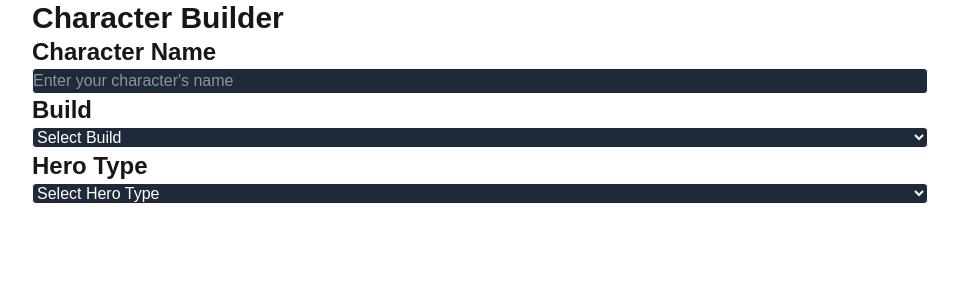
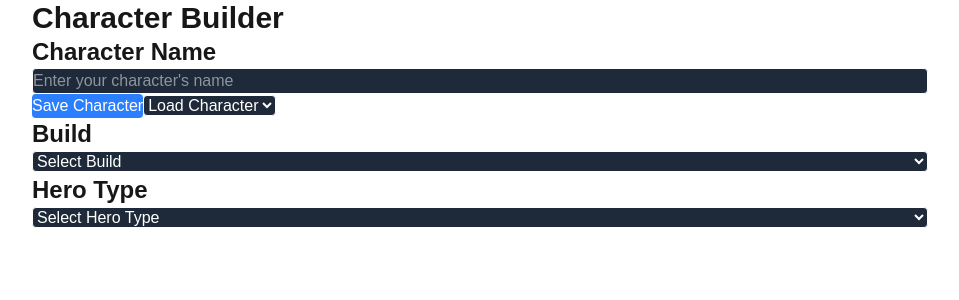
Before and after one commit to AlphaKretin/patd-sheet, a Next.js app: page / in a window 1280 px wide. Shown: the top 300 px of the page, without its empty margins (8-967 px from the left). Built offline with nearby package versions, Linux system fonts and the light colour scheme.

Commit message:
Add basic sketch of saving and loading
Still several issues, will note in PR

```diff
--- a/src/app/page.tsx
+++ b/src/app/page.tsx
@@ -197,6 +197,68 @@ export default function CharacterBuilder() {
         setCustomSkill({ ...customSkill, [field]: value });
     };
 
+    // Save current selections to localStorage
+    const saveCharacter = () => {
+        if (!characterName) {
+            alert("Please enter a character name before saving.");
+            return;
+        }
+        const characterData = {
+            selectedBuild,
+            heroType,
+            selectedArchetypes,
+            selectedStyles,
+            selectedForms,
+            currentStance,
+            franticArchetype,
+            franticStyle,
+            franticForm,
+            selectedSkills,
+            customSkill,
+        };
+        localStorage.setItem(characterName, JSON.stringify(characterData));
+        alert("Character saved successfully!");
+    };
+
+    // Load saved character selections from localStorage
+    const loadCharacter = (name: string) => {
+        const characterData = localStorage.getItem(name);
+        if (characterData) {
+            const {
+                selectedBuild,
+                heroType,
+                selectedArchetypes,
+                selectedStyles,
+                selectedForms,
+                currentStance,
+                franticArchetype,
+                franticStyle,
+                franticForm,
+                selectedSkills,
+                customSkill,
+            } = JSON.parse(characterData);
+            setCharacterName(name);
+            setBuild(selectedBuild);
+            setHeroType(heroType);
+            setSelectedArchetypes(selectedArchetypes);
+            setSelectedStyles(selectedStyles);
+            setSelectedForms(selectedForms);
+            setCurrentStance(currentStance);
+            setFranticArchetype(franticArchetype);
+            setFranticStyle(franticStyle);
+            setFranticForm(franticForm);
+            setSelectedSkills(selectedSkills);
+            setCustomSkill(customSkill);
+        } else {
+            alert("No saved data found for this character.");
+        }
+    };
+
+    // Get list of saved characters from localStorage
+    const getSavedCharacters = () => {
+        return Object.keys(localStorage);
+    };
+
     // Remove duplicate archetypes from dropdowns, unless in same dropdown where it's selected
     function availableArchetypes(i: number) {
         return archetypes.filter((a) => {
@@ -358,6 +420,24 @@ export default function CharacterBuilder() {
                     className="w-full p-2 border rounded bg-gray-800 text-white"
                     placeholder="Enter your character's name"
                 />
+            </section>
+
+            {/* Save and Load Buttons */}
+            <section className="mb-8">
+                <button onClick={saveCharacter} className="p-2 bg-blue-500 text-white rounded mr-2">
+                    Save Character
+                </button>
+                <select
+                    onChange={(e) => loadCharacter(e.target.value)}
+                    className="p-2 border rounded bg-gray-800 text-white"
+                >
+                    <option value="">Load Character</option>
+                    {getSavedCharacters().map((name) => (
+                        <option key={name} value={name}>
+                            {name}
+                        </option>
+                    ))}
+                </select>
             </section>
 
             {/* Build Selection */}
```
